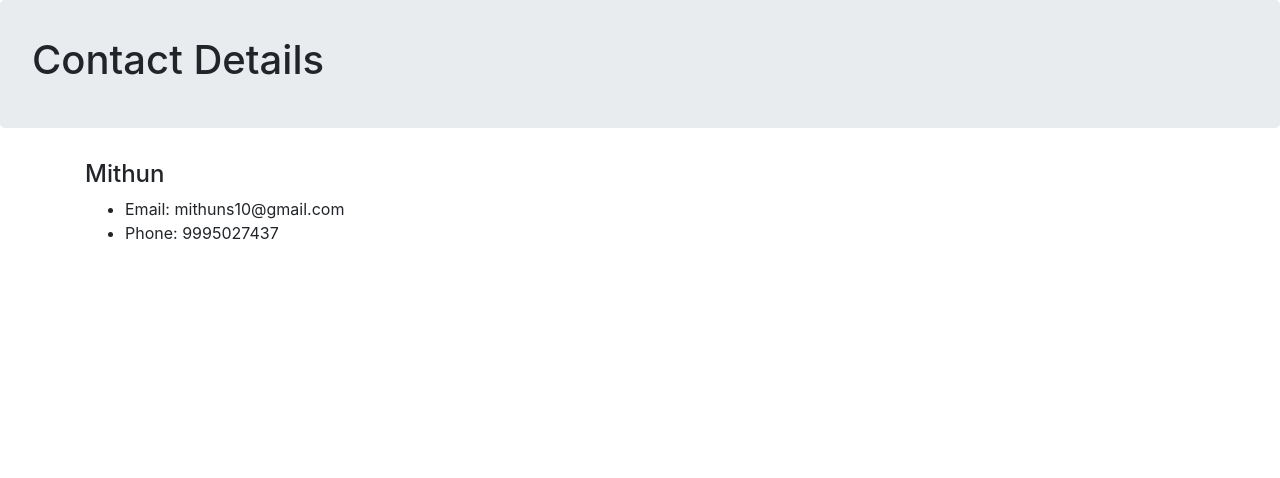
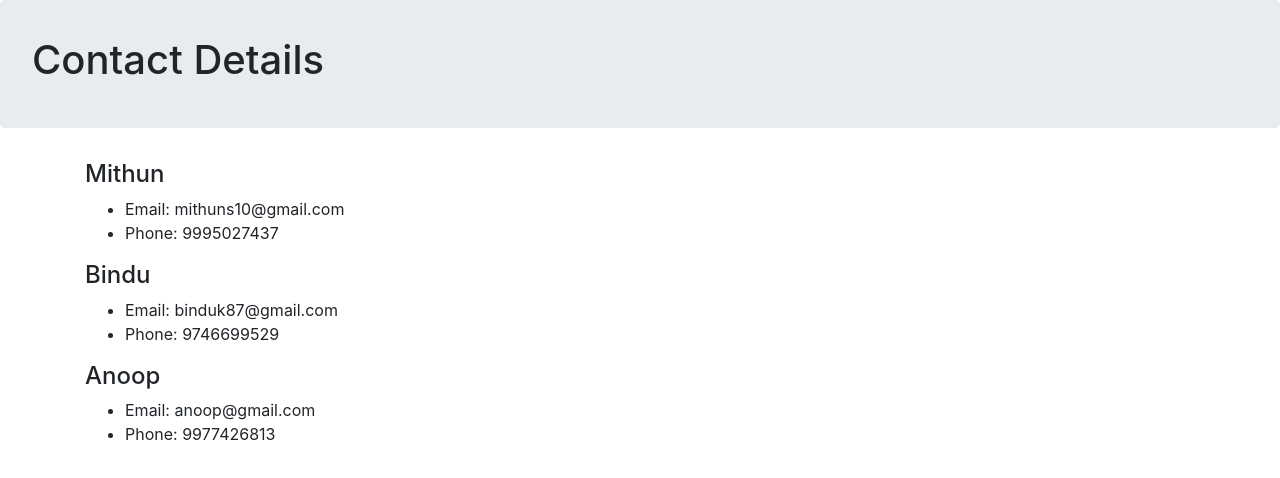
Before and after one commit to mithuns10/Reatjs, a React (Create React App) app: page / in a window 1280 px wide. Shown: the top 478 px of the page. Built offline with nearby package versions, Linux system fonts and the light colour scheme.

Commit message:
Create the ContactItems

```diff
--- a/src/App.js
+++ b/src/App.js
@@ -2,6 +2,7 @@ import React, { Component } from 'react';
 import './App.css';
 import MainHeader from './components/Header.jsx';
 import ContactDetails from './components/Contacts';
+import AllContacts from './components/ContactDetaisl';
 import 'bootstrap/dist/css/bootstrap.css';
 class App extends Component {
   render() {
@@ -9,11 +10,7 @@ class App extends Component {
       <div>
         <MainHeader Header="Contact Details" />
 
-        <ContactDetails
-          Name=" Mithun"
-          Email=" mithuns10@gmail.com"
-          phone=" 9995027437"
-        />
+        <AllContacts />
       </div>
     );
   }
--- a/src/components/ContactDetaisl.jsx
+++ b/src/components/ContactDetaisl.jsx
@@ -1,8 +1,38 @@
 import React, { Component } from 'react';
+import ContactDetails from '../components/Contacts';
 
 class AllContacts extends Component {
+  state = {
+    ContactItems: [
+      {
+        id: 1,
+        Name: ' Mithun',
+        Email: ' mithuns10@gmail.com',
+        Phone: ' 9995027437'
+      },
+      {
+        id: 2,
+        Name: ' Bindu',
+        Email: ' binduk87@gmail.com',
+        Phone: ' 9746699529'
+      },
+      {
+        id: 3,
+        Name: ' Anoop',
+        Email: ' anoop@gmail.com',
+        Phone: ' 9977426813'
+      }
+    ]
+  };
   render() {
-    return <div />;
+    const { ContactItems } = this.state;
+    return (
+      <div>
+        {ContactItems.map(Items => (
+          <ContactDetails id={Items.id} ContactItems={Items} />
+        ))}
+      </div>
+    );
   }
 }
 
--- a/src/components/Contacts.jsx
+++ b/src/components/Contacts.jsx
@@ -2,13 +2,14 @@ import React, { Component } from 'react';
 
 class ContactDetails extends Component {
   render() {
+    const { ContactItems } = this.props;
     return (
       <div className="container">
-        <h4>{this.props.Name}</h4>
+        <h4>{ContactItems.Name}</h4>
 
         <ul>
-          <li>Email:{this.props.Email}</li>
-          <li>Phone:{this.props.phone}</li>
+          <li>Email:{ContactItems.Email}</li>
+          <li>Phone:{ContactItems.Phone}</li>
         </ul>
       </div>
     );
```
